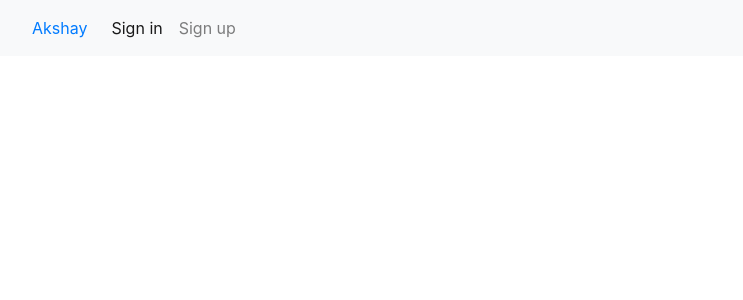
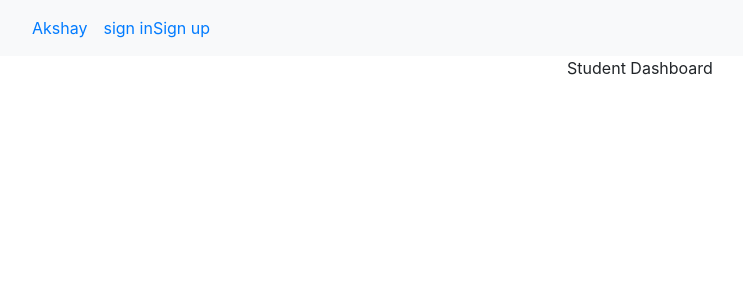
Before and after one commit to akshay2739/react-result-management, a React (Create React App) app: page /facultydashboard in a window 1280 px wide. Shown: the top 300 px of the page, without its empty margins (0-743 px from the left). Built offline with nearby package versions, Linux system fonts and the light colour scheme.

Commit message:
Nested Route fixed

```diff
--- a/src/App.js
+++ b/src/App.js
@@ -5,8 +5,6 @@ import Home from './components/layout/Home'
 import AdminDashboard from './components/admin/AdminDashboard'
 import FacultyDashboard from './components/faculty/FacultyDashboard'
 import StudentDashboard from './components/student/StudentDashboard'
-import StudentSignIn from './components/student/StudentSignIn'
-import StudentSignUp from './components/student/StudentSignUp'
 
 
 
@@ -20,8 +18,6 @@ function App() {
             <Route path="/admindashboard" component={AdminDashboard} />
             <Route path="/facultydashboard" component={FacultyDashboard} />
             <Route path="/studentdashboard" component={StudentDashboard} />
-            <Route path="/studentsignin" component={StudentSignIn} />
-            <Route path="/studentsignup" component={StudentSignUp} />
           </Switch>
         </BrowserRouter>
     </div>
--- a/src/components/admin/AdminDashboard.js
+++ b/src/components/admin/AdminDashboard.js
@@ -1,23 +1,42 @@
 import React, { Component } from 'react';
 import Navbar from '../layout/Navbar'
-import { BrowserRouter, Switch, Route } from 'react-router-dom';
+//import { BrowserRouter, Switch, Route, useRouteMatch } from 'react-router-dom';
 import AdminSignUp from './AdminSignUp'
 import AdminSignIn from './AdminSignIn'
+import {
+    BrowserRouter ,
+    Switch,
+    Route,
+    useRouteMatch
+  } from "react-router-dom";
+const AdminDashboard = () => {
 
-class AdminDashboard extends Component {
-    render() {
-        return (
-                <BrowserRouter>
-                    <Navbar signin="/adminsignin" signup="/adminsignup"/>
-                    <Switch>
-                        <Route path="/adminsignin" component={AdminSignIn} />
-                        <Route path="/adminsignup" component={AdminSignUp} />
-                    </Switch>
-                </BrowserRouter>
+    let { path } = useRouteMatch();
+
+    return (
+        <div>
+            <Navbar signin='/adminsignin' signup='/adminsignup'/>
+            <Switch>
+                <Route exact path={path}><p>Admin Dashboard</p></Route>
+                <Route path={`${path}/adminsignin`} component={AdminSignIn} />
+                <Route path={`${path}/adminsignup`} component={AdminSignUp} />
+            </Switch>
+        </div>
+    );
+}
 
 
-        );
-    }
-}
+export default AdminDashboard;
 
-export default AdminDashboard;
+// let { path } = useRouteMatch()
+//     return (
+//                 <BrowserRouter>
+//                     <Navbar signin="/adminsignin" signup="/adminsignup"/>
+//                     <Switch>
+//                         <Route exact path={path}><p>Admin Dashboard</p></Route>
+//                         <Route path={`${path}/adminsignin`} component={AdminSignIn} />
+//                         <Route path={`${path}/adminsignup`} component={AdminSignUp} />
+//                     </Switch>
+//                 </BrowserRouter>
+
+//         );
--- a/src/components/faculty/FacultyDashboard.js
+++ b/src/components/faculty/FacultyDashboard.js
@@ -1,19 +1,25 @@
 import React, { Component } from 'react'
 import Navbar from '../layout/Navbar'
-import { BrowserRouter, Switch, Route } from 'react-router-dom'
+import { BrowserRouter, Switch, Route, useRouteMatch } from 'react-router-dom'
 import FacultySignIn from './FacultySignIn'
 import FacultySignUp from './FacultySignUp'
 
-export default class FacultyDashboard extends Component {
-    render() {
-        return (
-            <BrowserRouter>
+
+const FacultyDashboard = () => {
+
+    const { path } = useRouteMatch()
+
+    return (
+            <div>
                 <Navbar signin="/facultysignin" signup="/facultysignup"/>
-                <Switch>
-                    <Route path="/facultysignin" component={FacultySignIn} />
-                    <Route path="/facultysignup" component={FacultySignUp} />
-                </Switch>
-            </BrowserRouter>
+                    <Switch>
+                        <Route exact path={path}><p>Student Dashboard</p></Route>
+                        <Route path={`${path}/facultysignin`} component={FacultySignIn} />
+                        <Route path={`${path}/facultysignup`} component={FacultySignUp} />
+                    </Switch>
+            </div>
         )
-    }
+
 }
+
+export default  FacultyDashboard
--- a/src/components/faculty/FacultySignIn.js
+++ b/src/components/faculty/FacultySignIn.js
@@ -18,4 +18,4 @@ class FacultySignIn extends Component {
     }
 }
 
-export default FacultySignIn;
+export default FacultySignIn
--- a/src/components/layout/Navbar.js
+++ b/src/components/layout/Navbar.js
@@ -1,19 +1,28 @@
 import React, { Component } from 'react';
-import { NavLink } from 'react-router-dom';
+//import { NavLink } from 'react-router-dom';
+import {
+    BrowserRouter as Router,
+    Switch,
+    Route,
+    Link,
+    useParams,
+    useRouteMatch
+  } from "react-router-dom";
 
-class Navbar extends Component {
-    render() {
+  const Navbar = (props) => {
+
+        let { path, url } = useRouteMatch()
         return (
             <div className="nav-bar">
                 <nav className="navbar navbar-expand-lg navbar-light bg-light">
-                    <NavLink className="nav-bar brand nav-link" to="/" >Akshay</NavLink>
+                    <Link className="nav-bar brand nav-link" to="/" >Akshay</Link>
                     <div className="collapse navbar-collapse" id="navbarNav">
                         <ul className="navbar-nav">
-                            <li className="nav-item active">
-                                <NavLink to="/signin" className="nav-link" >Sign in</NavLink>
+                            <li>
+                                <Link to={`${url}${props.signin}`}>sign in</Link>
                             </li>
-                            <li className="nav-item">
-                                <NavLink to="/signup"className="nav-link" >Sign up</NavLink>
+                            <li>
+                                <Link to={`${url}${props.signup}`}>Sign up</Link>
                             </li>
                         </ul>
                     </div>
@@ -21,6 +30,6 @@ class Navbar extends Component {
             </div>
         );
     }
-}
+
 
 export default Navbar;
--- a/src/components/student/StudentDashboard.js
+++ b/src/components/student/StudentDashboard.js
@@ -1,24 +1,29 @@
 import React, { Component } from 'react'
 import Navbar from '../layout/Navbar'
-import { BrowserRouter, Switch,Route, useRouteMatch } from 'react-router-dom'
 import StudentSignIn from './StudentSignIn'
 import StudentSignUp from './StudentSignUp'
+import {
+  BrowserRouter as Router,
+  Switch,
+  Route,
+  useRouteMatch
+} from "react-router-dom";
 
 const StudentDashboard = (props) => {
-        let { path, url } = useRouteMatch();
-        console.log('path = ',path)
-        console.log('url = ',url)
+
+    let { path } = useRouteMatch();
+
     return (
         <div>
-                <BrowserRouter>
-                    <Navbar signin="/studentsignin" signup="/studentsignup"/>
+            <Navbar signin='/studentsignin' signup='/studentsignup'/>
             <Switch>
-                        <Route path="/studentsignin" component={StudentSignIn} />
-                        <Route path="/studentsignup" component={StudentSignUp} />
+                <Route exact path={path}><p>Student Dashboard</p></Route>
+                <Route path={`${path}/studentsignin`} component={StudentSignIn} />
+                <Route path={`${path}/studentsignup`} component={StudentSignUp} />
             </Switch>
-                </BrowserRouter>
         </div>
-        )
+    );
+
 
     }
 export default  StudentDashboard
```
Lines whose indentation alone changed are shown as unchanged.
